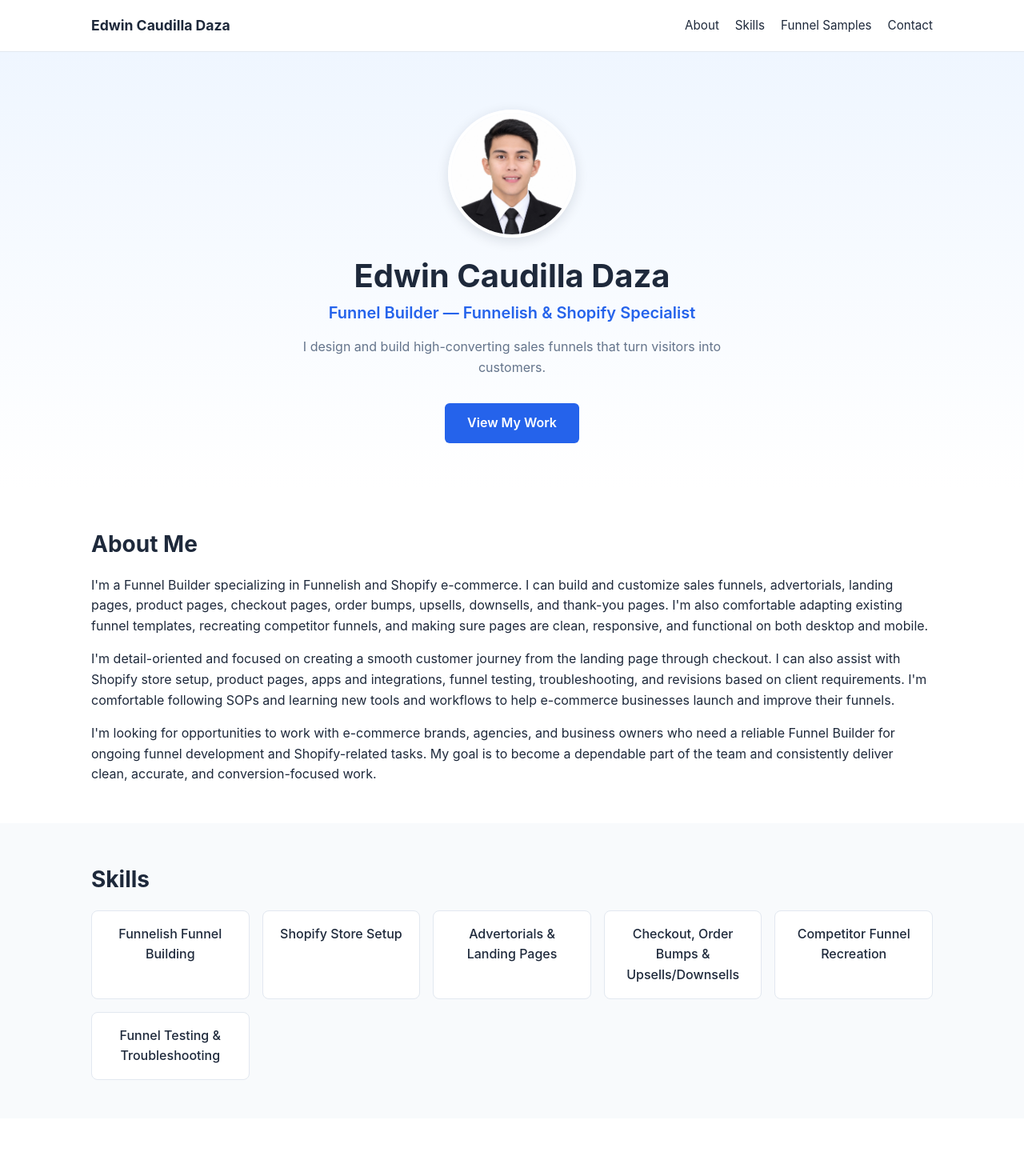
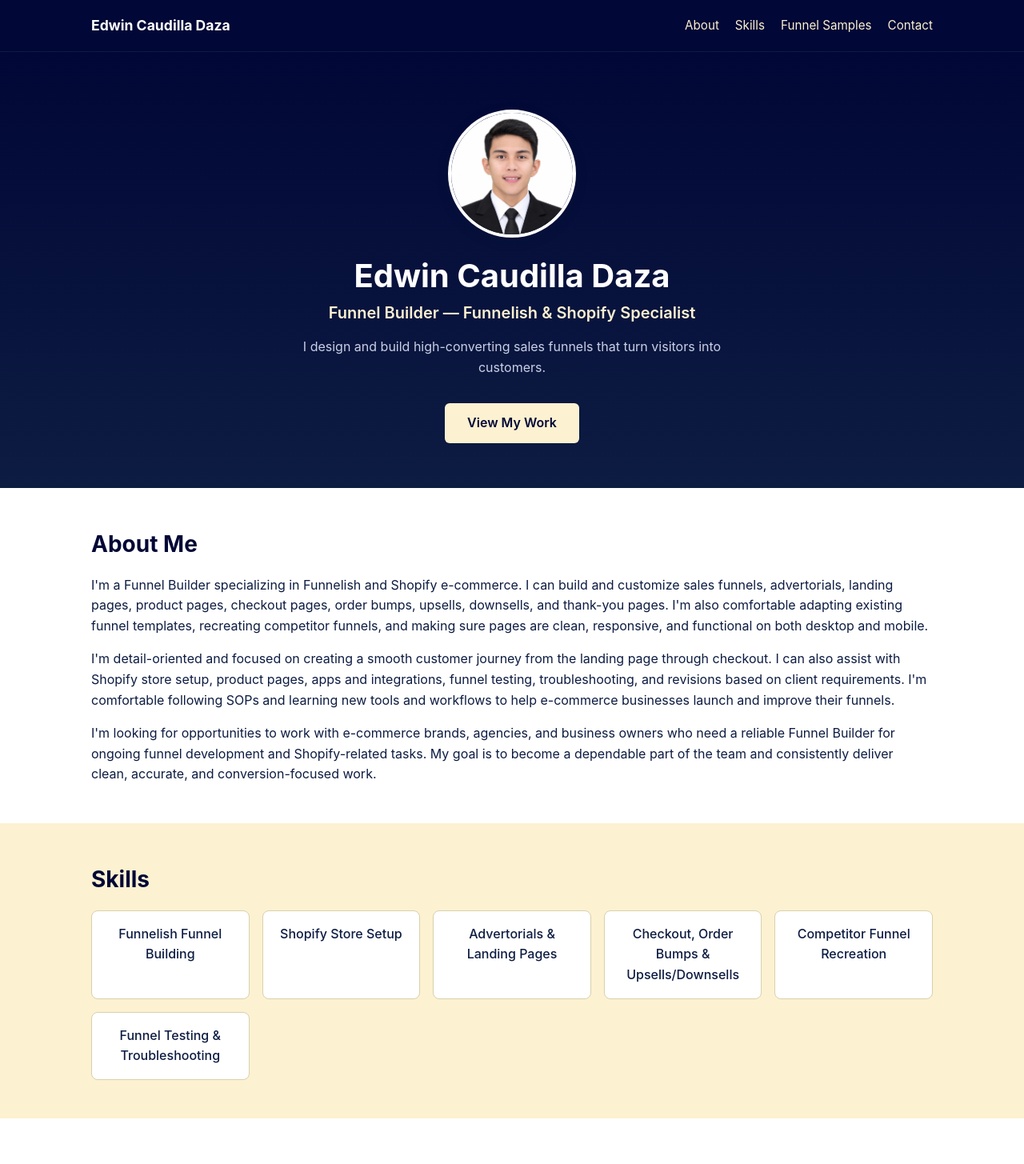
Before and after one commit to jerickpsalinas/edwin-portfolio, a Next.js app: page / in a window 1280 px wide. Shown: the top 1455 px of the page at 80% size. Built offline with nearby package versions, Linux system fonts and the light colour scheme.

Commit message:
Apply navy/blue/beige color theme
Co-Authored-By: Claude Sonnet 5 <noreply@anthropic.com>
Claude-Session: https://claude.ai/code/session_015rieCaoQeQoag5odJRnLEi

```diff
--- a/app/globals.css
+++ b/app/globals.css
@@ -1,10 +1,13 @@
 :root {
-  --primary: #2563eb;
-  --dark: #0f172a;
-  --text: #1e293b;
-  --muted: #64748b;
-  --bg-alt: #f8fafc;
-  --border: #e2e8f0;
+  --navy-darkest: #010736;
+  --navy-dark: #0d1c42;
+  --primary: #22396f;
+  --dark: #010736;
+  --text: #0d1c42;
+  --muted: #566284;
+  --bg-alt: #fcf1d0;
+  --border: #d9d0ae;
+  --beige: #fcf1d0;
 }
 
 * {
@@ -39,10 +42,10 @@ img {
 
 /* Header */
 .site-header {
-  border-bottom: 1px solid var(--border);
+  border-bottom: 1px solid var(--navy-dark);
   position: sticky;
   top: 0;
-  background: #fff;
+  background: var(--navy-darkest);
   z-index: 10;
 }
 
@@ -68,6 +71,7 @@ img {
   font-weight: 700;
   font-size: 1.1rem;
   white-space: nowrap;
+  color: #fff;
 }
 
 nav {
@@ -80,21 +84,22 @@ nav {
 }
 
 nav a {
-  color: var(--text);
+  color: var(--beige);
   text-decoration: none;
   font-size: 0.95rem;
   white-space: nowrap;
 }
 
 nav a:hover {
-  color: var(--primary);
+  color: #fff;
 }
 
 /* Hero */
 .hero {
   padding: 72px 0 56px;
   text-align: center;
-  background: linear-gradient(180deg, #eff6ff 0%, #ffffff 100%);
+  background: linear-gradient(180deg, var(--navy-darkest) 0%, var(--navy-dark) 100%);
+  color: #fff;
 }
 
 .hero-photo {
@@ -116,7 +121,7 @@ nav a:hover {
 
 .tagline {
   font-size: clamp(1rem, 3vw, 1.25rem);
-  color: var(--primary);
+  color: var(--beige);
   font-weight: 600;
   margin-bottom: 16px;
   line-height: 1.4;
@@ -125,14 +130,14 @@ nav a:hover {
 .hero-desc {
   max-width: 600px;
   margin: 0 auto 32px;
-  color: var(--muted);
+  color: #c9d0e6;
   padding: 0 8px;
 }
 
 .btn {
   display: inline-block;
-  background: var(--primary);
-  color: #fff;
+  background: var(--beige);
+  color: var(--navy-darkest);
   text-decoration: none;
   padding: 12px 28px;
   border-radius: 6px;
@@ -141,7 +146,7 @@ nav a:hover {
 }
 
 .btn:hover {
-  background: #1d4ed8;
+  background: #f5e4ae;
 }
 
 /* Sections */
@@ -157,6 +162,7 @@ nav a:hover {
 .section h2 {
   font-size: clamp(1.4rem, 4vw, 1.75rem);
   margin-bottom: 16px;
+  color: var(--navy-darkest);
 }
 
 .section-desc {
@@ -184,6 +190,7 @@ nav a:hover {
   font-weight: 500;
   text-align: center;
   word-wrap: break-word;
+  color: var(--navy-dark);
 }
 
 /* Samples / Funnel container */
@@ -202,7 +209,7 @@ nav a:hover {
 
 .sample-thumb {
   height: 160px;
-  background: #e2e8f0;
+  background: var(--beige);
   display: flex;
   align-items: center;
   justify-content: center;
@@ -252,9 +259,9 @@ nav a:hover {
 .site-footer {
   padding: 24px 0;
   text-align: center;
-  color: var(--muted);
+  color: var(--beige);
   font-size: 0.85rem;
-  border-top: 1px solid var(--border);
+  background: var(--navy-darkest);
 }
 
 @media (max-width: 640px) {
```
